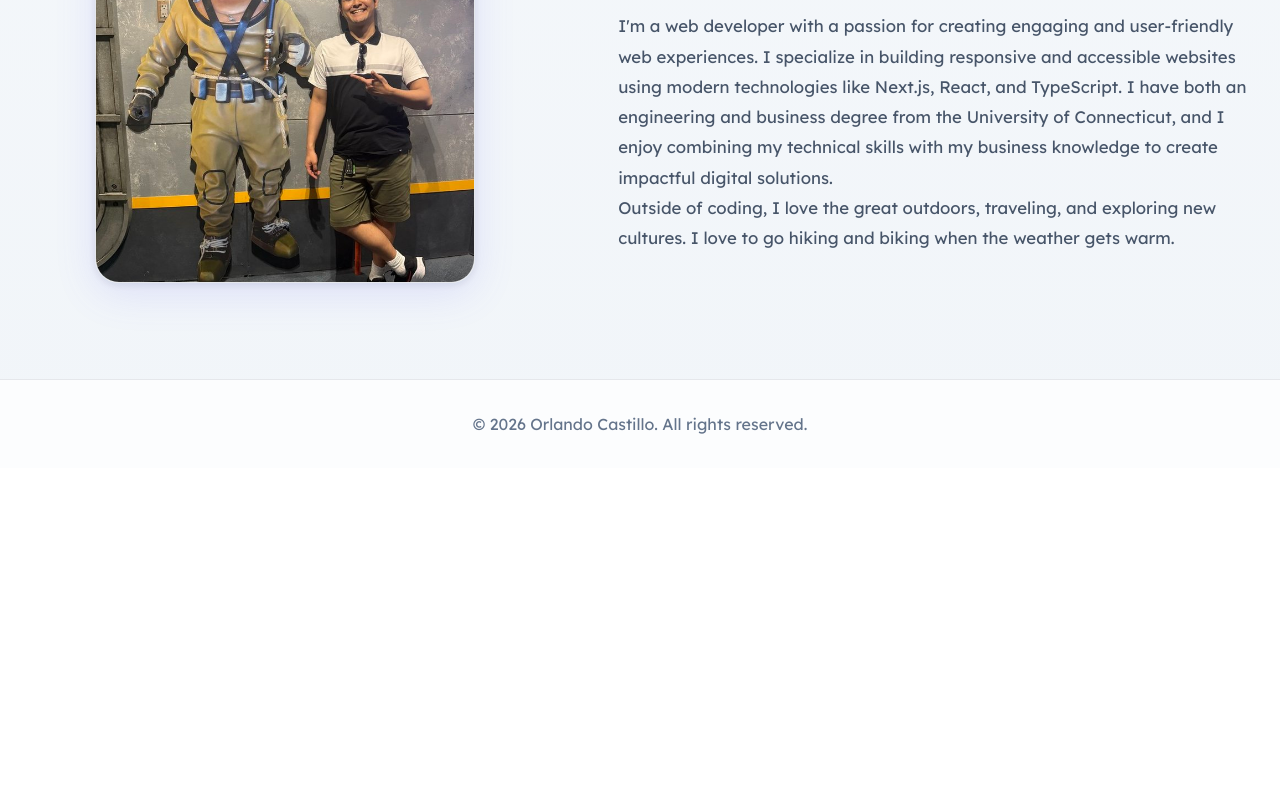
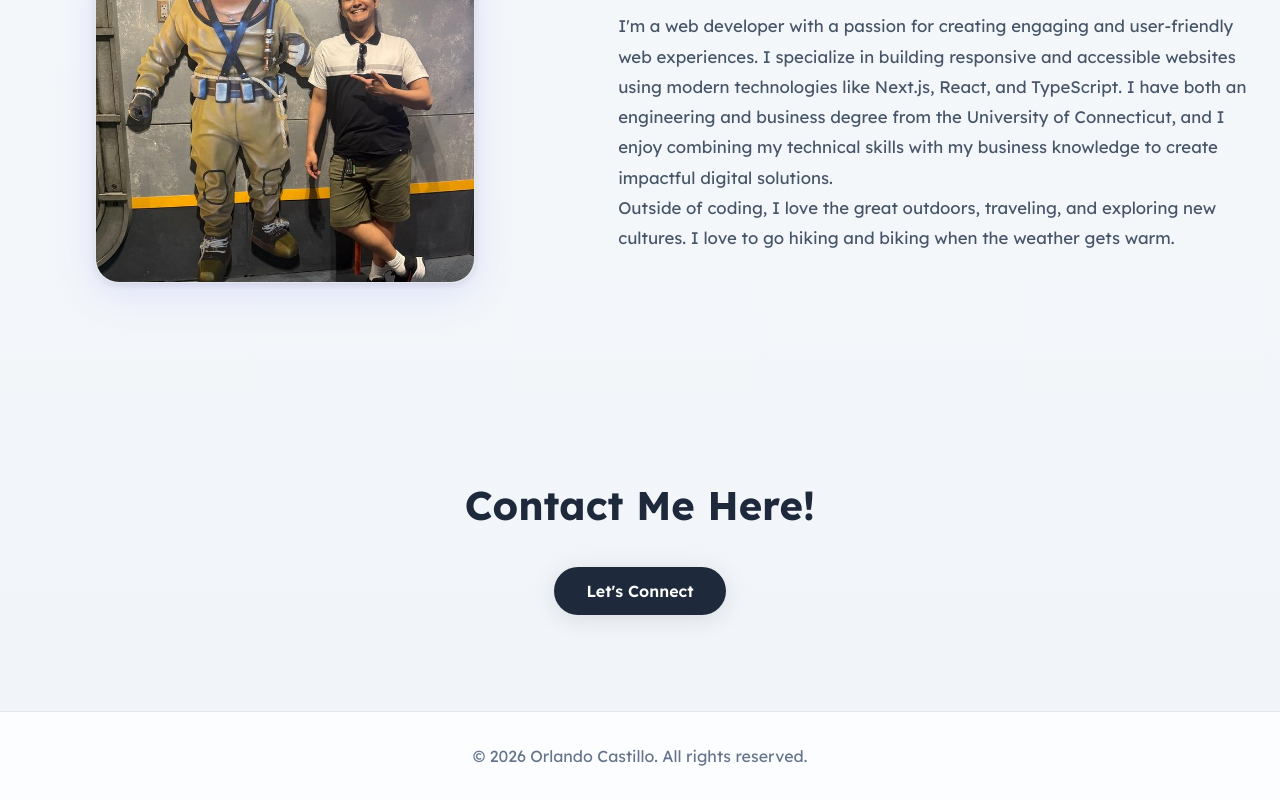
Before and after one commit to OrlandoC017/Orlando-Castillo-Portfolio-v3, a Next.js app: page / in a window 1280 px wide. Shown: the part 2814-3614 px from the top of the page. Before the commit the page ends 3282 px from the top, so only its background shows below. Built offline with nearby package versions, Linux system fonts and the light colour scheme.

Commit message:
added contact

```diff
--- a/app/globals.css
+++ b/app/globals.css
@@ -664,6 +664,17 @@ body {
   align-items: center;
 }
 
+.contact-container {
+  padding: 6rem 1rem;
+  text-align: center;
+}
+.contact-title {
+  font-size: 2.5rem;
+  font-weight: bold;
+  color: #1e293b;
+  margin-bottom: 2rem;
+}
+
 @media (max-width: 768px) {
   .about-container {
     grid-template-columns: 1fr;
--- a/app/page.tsx
+++ b/app/page.tsx
@@ -130,12 +130,22 @@ export default function Home() {
         </div>
       </section>
 
+      {/* Contact */}
+      <div className="contact-container">
+        <h1 className="contact-title">Contact Me Here!</h1>
+        <div className="header-btn--wrapper"><button className="header-btn" onClick={e => { e.preventDefault(); setShowModal(true); }}>Let's Connect</button></div>
+      </div>
+
       {/* Footer */}
       <footer id="contact" className="footer">
         <div className="mb-2">&copy; {new Date().getFullYear()} Orlando Castillo. All rights reserved.</div>
       </footer>
 
       <AboutModal show={showModal} onClose={() => setShowModal(false)} />
+
+
+
+
     </div>
   );
 }
```
